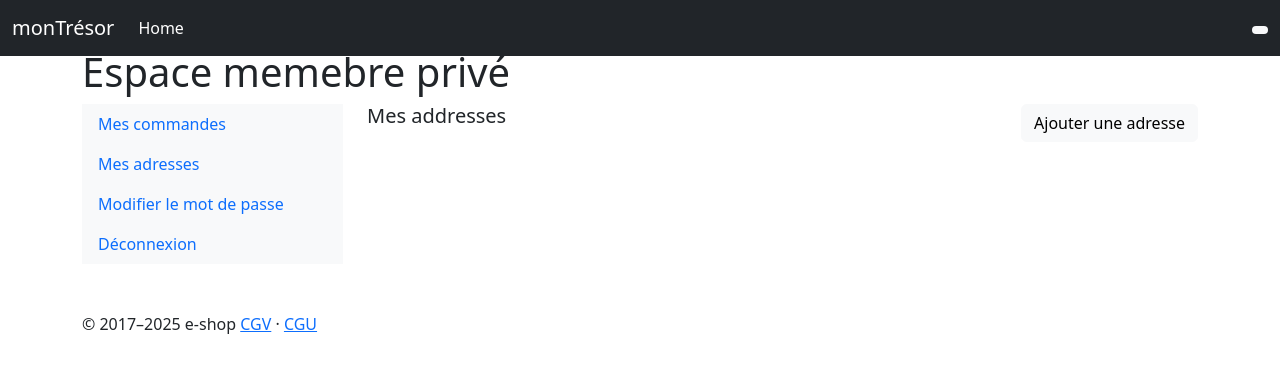
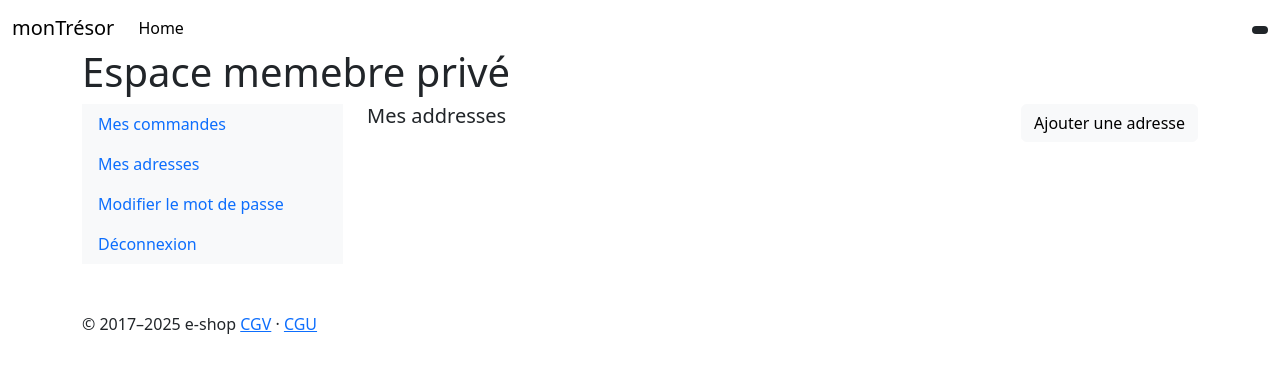
Before and after one commit to catherine-tranchand/symfony-swift, a Symfony app: template templates/account/address/index.html.twig in a window 1280 px wide. Shown: the top 373 px of the page. Run offline with Twig, Linux system fonts and the light colour scheme; the template is opened without the code that fills it: most values are stand-ins (such as "Sample title", 1, 10 or a date in 2020); some libraries are stand-ins or nearby versions.

Commit message:
updated bootstrap config and base.html.twig page

```diff
--- a/templates/base.html.twig
+++ b/templates/base.html.twig
@@ -20,8 +20,9 @@
 </head>
 <body>
 
-<header data-bs-theme="dark">
-    <nav class="navbar navbar-expand-md navbar-dark fixed-top bg-dark">
+<header data-bs-theme="light">
+    <nav class="navbar navbar-expand-md fixed-top navbar-light-custom">
+
         <div class="container-fluid">
             <a class="navbar-brand" href="{{ path('app_home')}}">monTrésor</a>
             <button class="navbar-toggler" type="button" data-bs-toggle="collapse" data-bs-target="#navbarCollapse" aria-controls="navbarCollapse" aria-expanded="false" aria-label="Toggle navigation">
@@ -46,8 +47,8 @@
                      <a href="{{ path('app_login') }}"><i data-feather="user"></i></a>
                     {% endif %}
 
-                     <a href="{{ path('app_cart') }}"><i data-feather="shopping-cart"></i></a>
-                     <span class="badge badge-notification rounded-pill text-bg-light">{{ totalCartQuantity }} </span>
+                     <a href="{{ path('app_cart') }}" class=""><i data-feather="shopping-cart"></i></a>
+                     <span class="badge badge-notification rounded-pill text-bg-dark">{{ totalCartQuantity }} </span>
                 </div>
             </div>
         </div>
```
